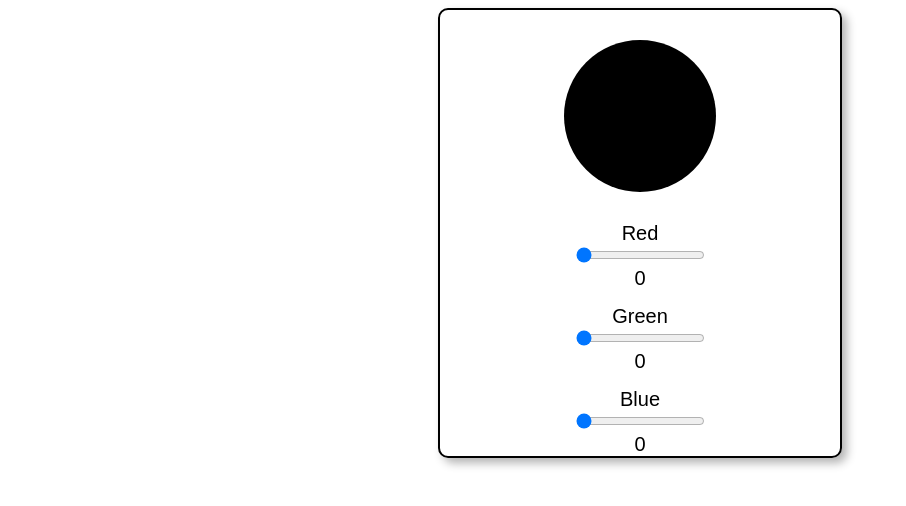
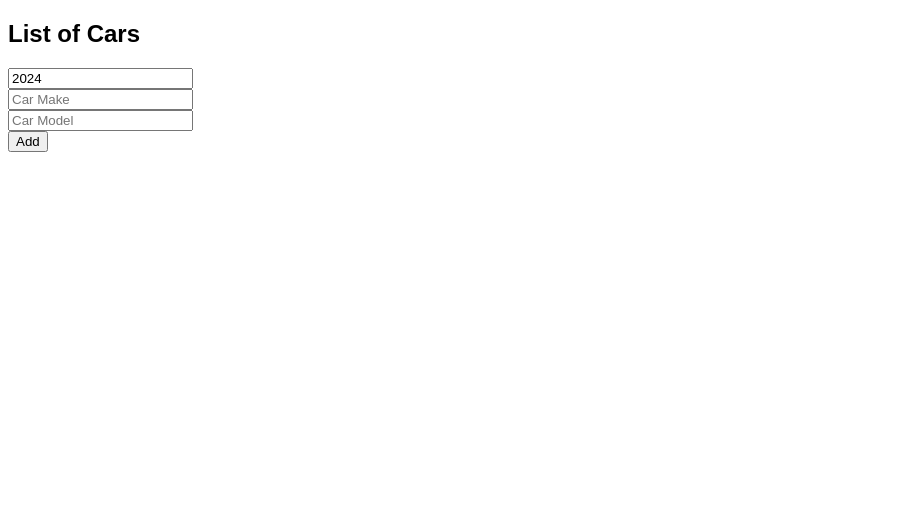
Before and after one commit to Darekor/my-react-app, a React (Vite) app: page / in a window 1280 px wide. Shown: the top 506 px of the page, without its empty margins (0-906 px from the left). Built offline with nearby package versions, Linux system fonts and the light colour scheme.

Commit message:
Add "Car List"
Used updaters to update state lists and objects

```diff
--- a/src/App.jsx
+++ b/src/App.jsx
@@ -1,9 +1,9 @@
-import ColorPickerRGB from "./ColorPickerRGB.jsx"
+import CarList from "./CarList"
 
 function App() {
   return(
     <>
-    <ColorPickerRGB></ColorPickerRGB>
+    <CarList></CarList>
     </>
   )
 
--- /dev/null
+++ b/src/CarList.jsx
@@ -0,0 +1,49 @@
+import React, {useState} from "react"
+
+function CarList(){
+
+    const [carYear, setCarYear] = useState(new Date().getFullYear());
+    const [carMake, setCarMake] = useState("");
+    const [carModel, setCarModel] = useState("");
+    const [cars, setCars] = useState([]);
+
+    function handleAddCar(){
+        setCars( c=> [...c, {year:carYear,make:carMake,model:carModel}]);
+    }
+
+    function handleRemoveCar(index){
+        setCars(() => cars.filter((_,i) => i!==index ));
+    }
+
+    function handleChangeCarMake(event){
+        setCarMake(m => event.target.value);
+    }
+
+    function handleChangeCarModel(event){
+        setCarModel(m => event.target.value);
+    }
+
+    function handleChangeCarYear(event){
+        setCarYear(m => event.target.value);
+
+    }
+
+    return(
+        <div>
+            <h2>List of Cars</h2>
+            <input type="number" value={carYear} onChange={handleChangeCarYear}/>
+            <br />
+            <input type="text" value={carMake} onChange={handleChangeCarMake} placeholder="Car Make" />
+            <br />
+            <input type="text" value={carModel} onChange={handleChangeCarModel} placeholder="Car Model" />
+            <br />
+            <button onClick={handleAddCar}>Add</button>
+            <ul>
+                {cars.map((car, index) => <li key={index} onClick={()=>handleRemoveCar(index)}>{car.year} {car.make} {car.model}</li>)}
+            </ul>
+        </div>
+    )
+
+}
+
+export default CarList
```
